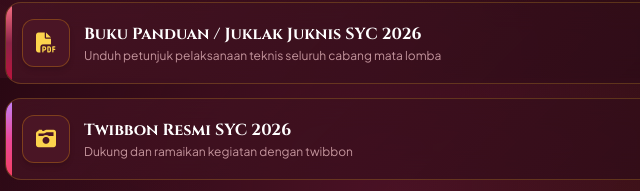
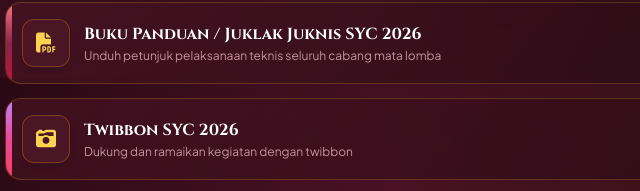
Before and after one commit to ZakaaGregeddd/SYC-LinkPortal, a website: page index.html in a window 1280 px wide. Shown: the part 722-913 px from the top of the page, 255-895 px from the left. Drawn offline with nearby package versions, Linux system fonts and the light colour scheme; files whose address does not match are found by name; a web font is replaced by a local one.

Commit message:
chore: typo

```diff
--- a/index.html
+++ b/index.html
@@ -219,7 +219,7 @@
                             <div class="flex items-center gap-2 mb-0.5">
                                 <span
                                     class="font-cinzel font-bold text-sm md:text-base text-white group-hover:text-gold-300 transition-colors">
-                                    Twibbon Resmi SYC 2026
+                                    Twibbon SYC 2026
                                 </span>
                             </div>
                             <p class="text-xs text-rose-200/70 truncate">Dukung dan ramaikan kegiatan dengan twibbon</p>
```
